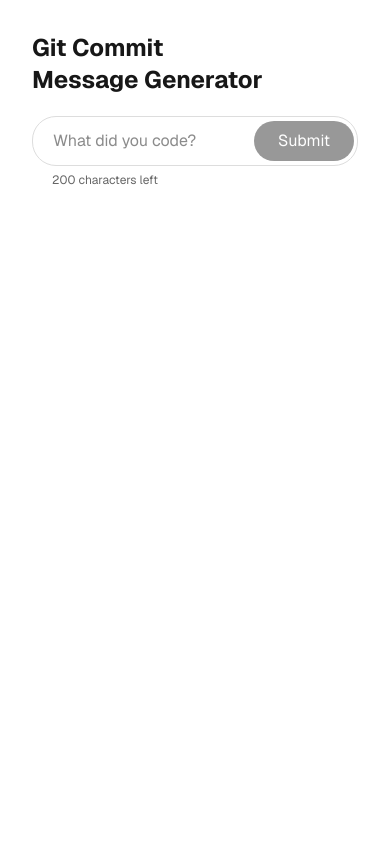
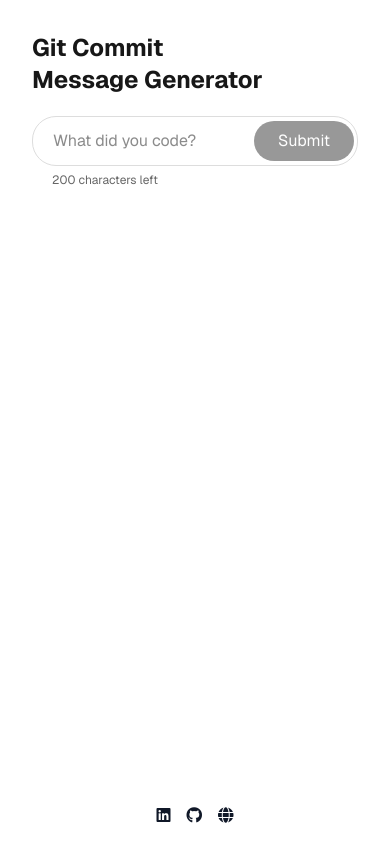
Before and after one commit to Digitalk14/good-commit, a Next.js app: page / in a window 390 px wide. Built offline with nearby package versions, Linux system fonts and the light colour scheme.

Commit message:
feat(auth): add new credentials component

```diff
--- a/src/app/layout.tsx
+++ b/src/app/layout.tsx
@@ -1,6 +1,6 @@
 import { Geist, Geist_Mono } from "next/font/google";
 import "./globals.css";
-import { Analytics } from "@vercel/analytics/next"
+import { Analytics } from "@vercel/analytics/next";
 import { ThemeProvider } from "next-themes";
 
 const geistSans = Geist({
@@ -13,7 +13,6 @@ const geistMono = Geist_Mono({
   subsets: ["latin"],
 });
 
-
 export default function RootLayout({
   children,
 }: Readonly<{
@@ -24,12 +23,24 @@ export default function RootLayout({
       <head>
         <title>Good Commit</title>
         <meta name="description" content="Git Commit Message Generator" />
-        <meta name="google-site-verification" content="yc2jvx7_lKDdV68tD1UROQwwFiYH_-htTe269bkB3AM" />
+        <meta
+          name="google-site-verification"
+          content="yc2jvx7_lKDdV68tD1UROQwwFiYH_-htTe269bkB3AM"
+        />
+        <link
+          rel="stylesheet"
+          href="https://cdnjs.cloudflare.com/ajax/libs/font-awesome/5.15.4/css/all.min.css"
+        />
       </head>
       <body
         className={`${geistSans.variable} ${geistMono.variable} antialiased`}
       >
-        <ThemeProvider attribute="class" defaultTheme="system" enableSystem disableTransitionOnChange>
+        <ThemeProvider
+          attribute="class"
+          defaultTheme="system"
+          enableSystem
+          disableTransitionOnChange
+        >
           {children}
           <Analytics />
         </ThemeProvider>
--- a/src/app/page.tsx
+++ b/src/app/page.tsx
@@ -1,8 +1,8 @@
-import { Input } from "@/components";
+import { Input, Credentials } from "@/components";
 
 export default function Home() {
   return (
-    <div className="grid grid-rows-[20px_1fr_20px] items-start sm:items-center justify-items-center bg-white dark:bg-gray-950 min-h-screen p-8 pb-20 gap-16 sm:p-20 font-[family-name:var(--font-geist-sans)] transition-colors duration-200">
+    <div className="grid grid-rows-[20px_1fr_20px] items-start sm:items-center justify-items-center bg-white dark:bg-gray-950 min-h-screen p-8  gap-16 sm:p-20 font-[family-name:var(--font-geist-sans)] transition-colors duration-200">
       <header className="row-start-1 flex gap-[24px] flex-wrap items-center justify-start w-full max-w-[640px] mx-auto">
         <h1 className="text-2xl font-bold text-left">Git Commit<br/>Message Generator</h1>
       </header>
@@ -10,6 +10,7 @@ export default function Home() {
         <Input/>
       </main>
       <footer className="row-start-3 flex gap-[24px] flex-wrap items-center justify-center">
+        <Credentials />
         {/* <ThemeToggle /> */}
       </footer>
     </div>
--- /dev/null
+++ b/src/components/credentials/credentials.tsx
@@ -0,0 +1,32 @@
+const CREDENTIALS = [
+  {
+    href: "https://www.linkedin.com/in/dmitrii-vasilev-ykt/",
+    icon: "fab fa-linkedin",
+  },
+  {
+    href: "https://github.com/Digitalk14",
+    icon: "fab fa-github",
+  },
+  {
+    href: "https://digitalk14.github.io/portfolio_akmid/",
+    icon: "fas fa-globe",
+  },
+];
+
+export const Credentials = () => {
+  return (
+    <div className="fixed bottom-4 left-1/2 transform -translate-x-1/2 flex gap-4 items-center">
+      {CREDENTIALS.map((credential) => (
+        <a
+          key={credential.href}
+          href={credential.href}
+          target="_blank"
+          rel="noopener noreferrer"
+          className="text-gray-900 hover:text-gray-600"
+        >
+          <i className={credential.icon} />
+        </a>
+      ))}
+    </div>
+  );
+};
--- /dev/null
+++ b/src/components/credentials/index.ts
@@ -0,0 +1 @@
+export * from "./credentials";
--- a/src/components/index.ts
+++ b/src/components/index.ts
@@ -1,2 +1,3 @@
 export * from "./input";
 export * from "./theme-toggle";
+export * from "./credentials";
```
